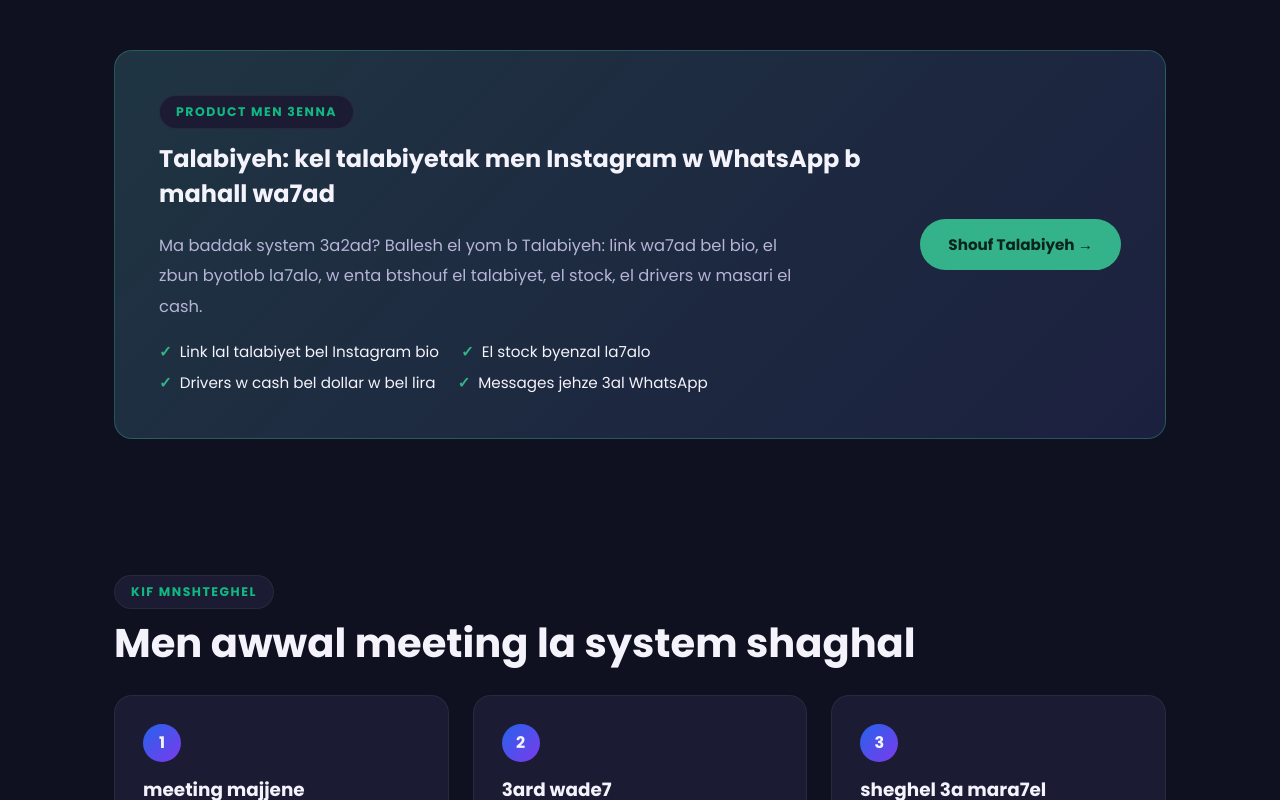
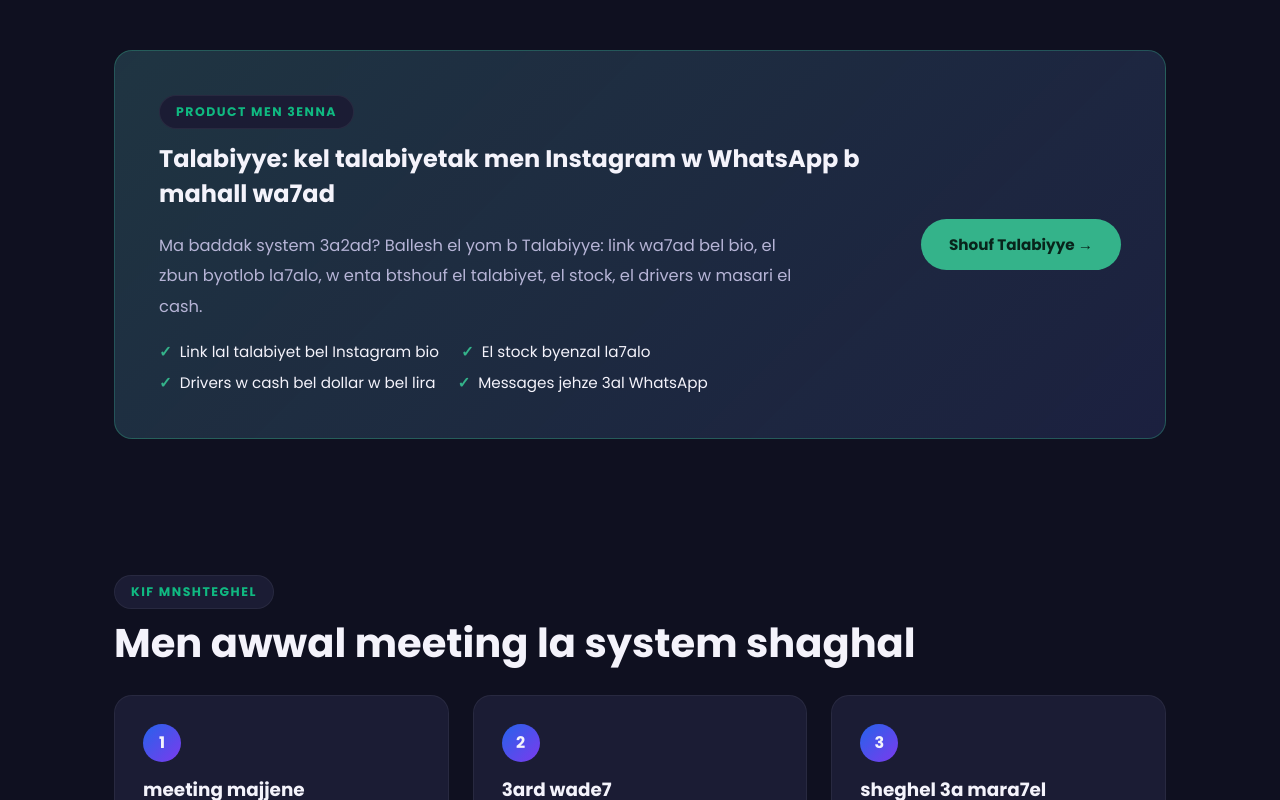
Before and after one commit to nadimghazal71-code/ghazal-digital, a plain HTML site: page index.html in a window 1280 px wide. Shown: the part 1399-2199 px from the top of the page. Drawn offline with Linux system fonts and the light colour scheme.

Commit message:
Point the product section to ghazaldigital.com/talabiyye
Co-Authored-By: Claude Opus 5.5 <noreply@anthropic.com>

```diff
--- a/content.js
+++ b/content.js
@@ -21,8 +21,8 @@ const BRAND = {
   name: "Ghazal — Digital Solutions",
   whatsapp: "https://wa.me/9613998193",
   formEndpoint: "https://formsubmit.co/ajax/info@ghazalcode.ch",
-  // Our own product (separate app). TODO: final address once the domain is bought.
-  talabiyeh: "https://talabiyeh.app"
+  // Our own product, a separate app served by Cloudflare at ghazaldigital.com/talabiyye
+  talabiyye: "/talabiyye"
 };
 
 // Sent with every enquiry
@@ -38,7 +38,7 @@ const CONTENT = {
       title: "Ghazal — Digital Solutions | Apps, websites w systems la sheghlak",
       description: "Bala wra2, bala Excel, w bala waja3 ras. Mna3mellak apps, websites w systems 3a2ad sheghlak — w iza 3endak shi 3atlan aw 3am yekhud wa2tak, mensal7u w menkhalli Automatic!."
     },
-    nav: [["#services", "Shu mna3mel"], ["#talabiyeh", "Talabiyeh"], ["#process", "Kif mnshteghel"], ["#contact", "7kina"]],
+    nav: [["#services", "Shu mna3mel"], ["#talabiyye", "Talabiyye"], ["#process", "Kif mnshteghel"], ["#contact", "7kina"]],
     langSwitch: { aria: "Show the English version" },
     call: { label: "7kina 3al WhatsApp", href: wa("Marhaba, shefet el website w badde es2al 3an shi la sheghle."), style: "whatsapp" },
 
@@ -123,10 +123,10 @@ const CONTENT = {
     // Our own product: a ready-made order app for Instagram / WhatsApp shops
     product: {
       tag: "Product men 3enna",
-      heading: "Talabiyeh: kel talabiyetak men Instagram w WhatsApp b mahall wa7ad",
-      text: "Ma baddak system 3a2ad? Ballesh el yom b Talabiyeh: link wa7ad bel bio, el zbun byotlob la7alo, w enta btshouf el talabiyet, el stock, el drivers w masari el cash.",
+      heading: "Talabiyye: kel talabiyetak men Instagram w WhatsApp b mahall wa7ad",
+      text: "Ma baddak system 3a2ad? Ballesh el yom b Talabiyye: link wa7ad bel bio, el zbun byotlob la7alo, w enta btshouf el talabiyet, el stock, el drivers w masari el cash.",
       points: ["Link lal talabiyet bel Instagram bio", "El stock byenzal la7alo", "Drivers w cash bel dollar w bel lira", "Messages jehze 3al WhatsApp"],
-      cta: "Shouf Talabiyeh →"
+      cta: "Shouf Talabiyye →"
     },
 
     process: {
@@ -216,7 +216,7 @@ const CONTENT = {
       title: "Ghazal — Digital Solutions | Apps, websites & systems for your business",
       description: "No paper, no Excel, no headache. Apps, websites and systems built around how your business works — and if something's broken or eating your time, we fix it and automate it."
     },
-    nav: [["#services", "What we do"], ["#talabiyeh", "Talabiyeh"], ["#process", "How it works"], ["#contact", "Contact"]],
+    nav: [["#services", "What we do"], ["#talabiyye", "Talabiyye"], ["#process", "How it works"], ["#contact", "Contact"]],
     langSwitch: { aria: "Shoufa bel 3arabe" },
     call: { label: "Chat with us on WhatsApp", href: wa("Hi, I saw your website and I'd like to ask about something for my business."), style: "whatsapp" },
 
@@ -297,10 +297,10 @@ const CONTENT = {
 
     product: {
       tag: "Our product",
-      heading: "Talabiyeh: all your Instagram and WhatsApp orders in one place",
-      text: "Don't need a custom system? Start today with Talabiyeh: one link in your bio, customers order on their own, and you see orders, stock, drivers and the cash they collect.",
+      heading: "Talabiyye: all your Instagram and WhatsApp orders in one place",
+      text: "Don't need a custom system? Start today with Talabiyye: one link in your bio, customers order on their own, and you see orders, stock, drivers and the cash they collect.",
       points: ["Order link for your Instagram bio", "Stock updates by itself", "Drivers and cash in USD and LBP", "Ready-made WhatsApp messages"],
-      cta: "See Talabiyeh →"
+      cta: "See Talabiyye →"
     },
 
     process: {
--- a/index.html
+++ b/index.html
@@ -104,7 +104,7 @@
   </section>
 
 
-  <section id="talabiyeh" class="section">
+  <section id="talabiyye" class="section">
     <div class="product-wrap">
       <div class="product-body">
         <span class="tag" id="productTag"></span>
@@ -112,7 +112,7 @@
         <p class="about-text" id="productText"></p>
         <ul class="product-points" id="productPoints"></ul>
       </div>
-      <a class="btn btn-product" id="productBtn" target="_blank" rel="noopener"></a>
+      <a class="btn btn-product" id="productBtn"></a>
     </div>
   </section>
 
--- a/script.js
+++ b/script.js
@@ -125,7 +125,7 @@ function renderProduct() {
   $("productPoints").innerHTML = c.points.map(p => `<li>${p}</li>`).join("");
   const btn = $("productBtn");
   btn.textContent = c.cta;
-  btn.href = BRAND.talabiyeh + (lang === "en" ? "/?lang=en" : "/");
+  btn.href = BRAND.talabiyye + (lang === "en" ? "/?lang=en" : "/");
 }
 
 function renderAbout() {
--- a/style.css
+++ b/style.css
@@ -291,7 +291,7 @@ section[id] { scroll-margin-top: 80px; }
 .about-body .tag { margin-bottom: 12px; }
 .about-text { color: var(--text-dim); line-height: 1.85; font-size: 1.02rem; margin: 14px 0 0; max-width: 62ch; }
 
-/* Talabiyeh — our own product, in its green so it reads as a separate app */
+/* Talabiyye — our own product, in its green so it reads as a separate app */
 .product-wrap {
   display: flex; align-items: center; justify-content: space-between; gap: 28px; flex-wrap: wrap;
   background: linear-gradient(135deg, rgba(52,179,138,0.16), rgba(37,99,235,0.06)), var(--card);
```
